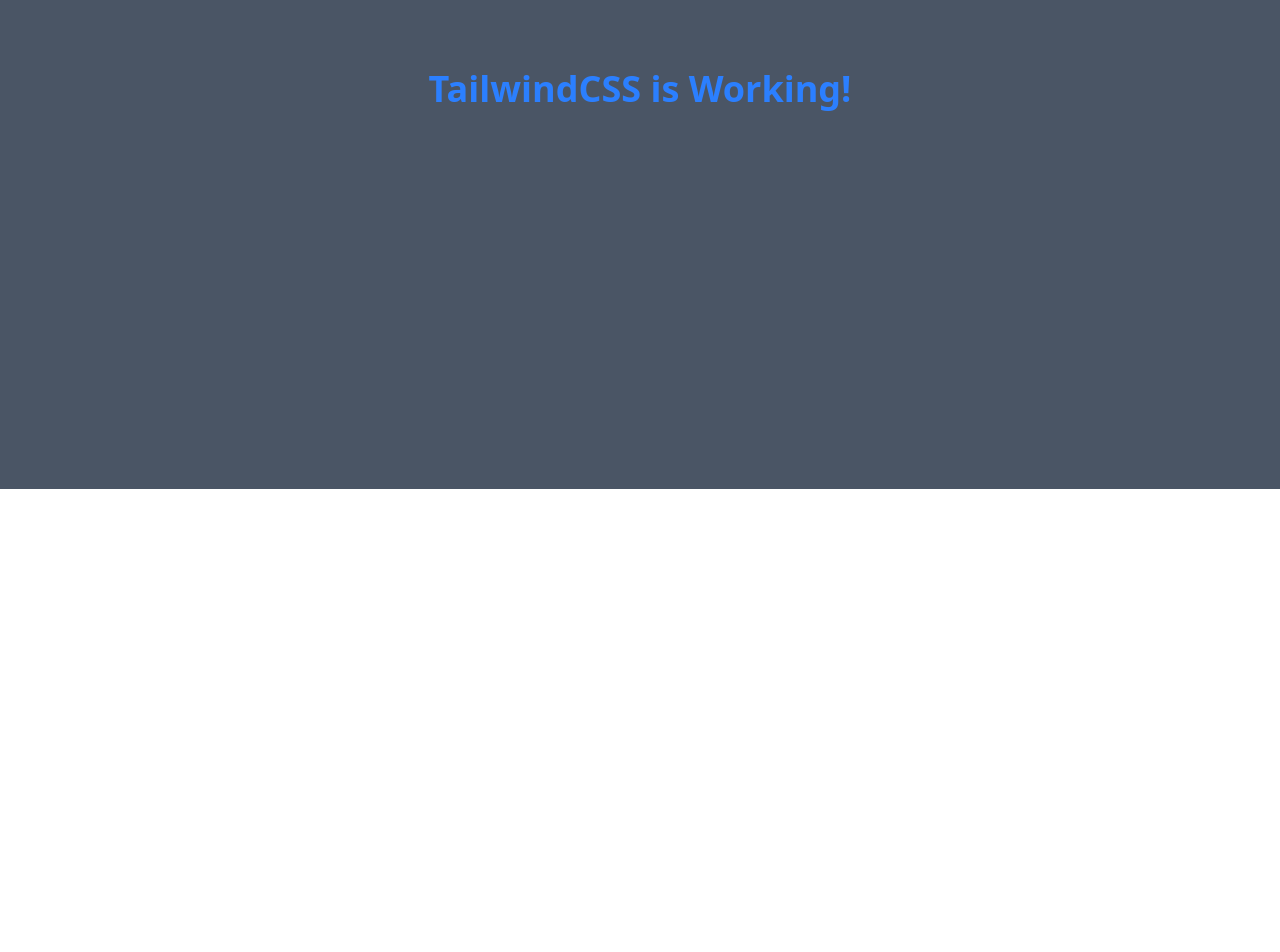
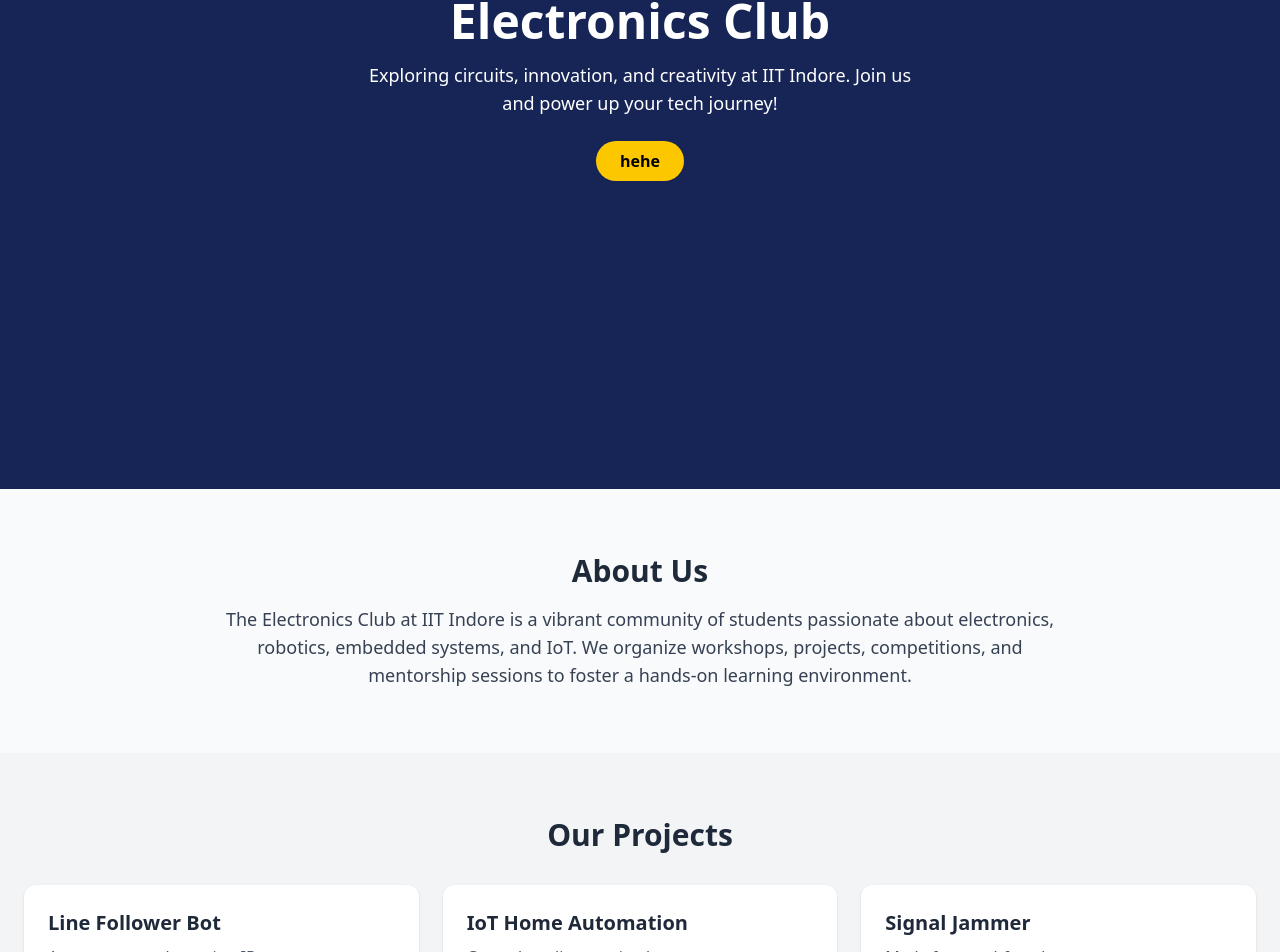
Before and after one commit to Prateekrajput9/electronics-club-website, a React (Vite) app: page / in a window 1280 px wide. Shown: the part 311-1263 px from the top of the page. Before the commit the page ends 800 px from the top, so only its background shows below. Built offline with nearby package versions, Linux system fonts and the light colour scheme.

Commit message:
base updated

```diff
--- a/src/App.jsx
+++ b/src/App.jsx
@@ -1,21 +1,19 @@
-import { useState } from 'react'
-
-import './App.css'
+import Hero from "./components/Hero";
+import About from "./components/About";
+import Projects from "./components/Projects";
+import Team from "./components/Team";
+import Contact from "./components/Contact";
 
 function App() {
-  const [count, setCount] = useState(0)
-
   return (
-    <>
-
-
-      <div className="min-h-screen bg-gray-600 flex justify-center items-center">
-      <h1 className="text-4xl font-bold text-blue-500">TailwindCSS is Working!</h1>
-
+    <div className="bg-gray-50 text-gray-800">
+      <Hero />
+      <About />
+      <Projects />
+      <Team />
+      <Contact />
     </div>
-
-    </>
-  )
+  );
 }
 
-export default App
+export default App;
--- /dev/null
+++ b/src/components/About.jsx
@@ -0,0 +1,12 @@
+const About = () => {
+    return (
+      <section className="py-16 px-6 max-w-4xl mx-auto" id="about">
+        <h2 className="text-3xl font-bold mb-4 text-center">About Us</h2>
+        <p className="text-lg text-gray-700 text-center">
+          The Electronics Club at IIT Indore is a vibrant community of students passionate about electronics, robotics, embedded systems, and IoT. We organize workshops, projects, competitions, and mentorship sessions to foster a hands-on learning environment.
+        </p>
+      </section>
+    );
+  };
+
+  export default About;
--- /dev/null
+++ b/src/components/Contact.jsx
@@ -0,0 +1,11 @@
+const Contact = () => {
+    return (
+      <section className="py-16 px-6 bg-blue-100" id="contact">
+        <h2 className="text-3xl font-bold mb-6 text-center">Contact Us</h2>
+        <p className="text-center mb-4">📧 electronicsclub@iiti.ac.in</p>
+        <p className="text-center">📍 IIT Indore, Madhya Pradesh</p>
+      </section>
+    );
+  };
+
+  export default Contact;
--- /dev/null
+++ b/src/components/Hero.jsx
@@ -0,0 +1,13 @@
+const Hero = () => {
+    return (
+      <section className="min-h-screen flex flex-col items-center justify-center text-center bg-blue-950 text-white p-6">
+        <h1 className="text-5xl font-bold mb-4">Electronics Club</h1>
+        <p className="text-lg mb-6 max-w-xl">Exploring circuits, innovation, and creativity at IIT Indore. Join us and power up your tech journey!</p>
+        <a href="#contact" className="bg-yellow-400 hover:bg-yellow-300 text-black font-semibold py-2 px-6 rounded-full transition">
+         hehe
+        </a>
+      </section>
+    );
+  };
+
+  export default Hero;
--- /dev/null
+++ b/src/components/Projects.jsx
@@ -0,0 +1,23 @@
+const projects = [
+    { title: "Line Follower Bot", desc: "Autonomous robot using IR sensors." },
+    { title: "IoT Home Automation", desc: "Control appliances via phone." },
+    { title: "Signal Jammer", desc: "Made for a techfest demo." },
+  ];
+
+  const Projects = () => {
+    return (
+      <section className="py-16 px-6 bg-gray-100" id="projects">
+        <h2 className="text-3xl font-bold mb-8 text-center">Our Projects</h2>
+        <div className="grid md:grid-cols-3 gap-6">
+          {projects.map((proj, i) => (
+            <div key={i} className="bg-white p-6 rounded-xl shadow hover:shadow-lg transition">
+              <h3 className="text-xl font-semibold mb-2">{proj.title}</h3>
+              <p className="text-gray-600">{proj.desc}</p>
+            </div>
+          ))}
+        </div>
+      </section>
+    );
+  };
+
+  export default Projects;
--- /dev/null
+++ b/src/components/Team.jsx
@@ -0,0 +1,23 @@
+const members = [
+    { name: "Adavy", role: "President" },
+    { name: "Varad", role: "Vice President" },
+    { name: "Prashant", role: "Tech Head" },
+  ];
+
+  const Team = () => {
+    return (
+      <section className="py-16 px-6 max-w-5xl mx-auto" id="team">
+        <h2 className="text-3xl font-bold mb-8 text-center">Meet the Team</h2>
+        <div className="grid md:grid-cols-3 gap-6 text-center">
+          {members.map((m, i) => (
+            <div key={i} className="bg-white p-6 rounded-xl shadow">
+              <h3 className="text-xl font-semibold">{m.name}</h3>
+              <p className="text-gray-600">{m.role}</p>
+            </div>
+          ))}
+        </div>
+      </section>
+    );
+  };
+
+  export default Team;
```
